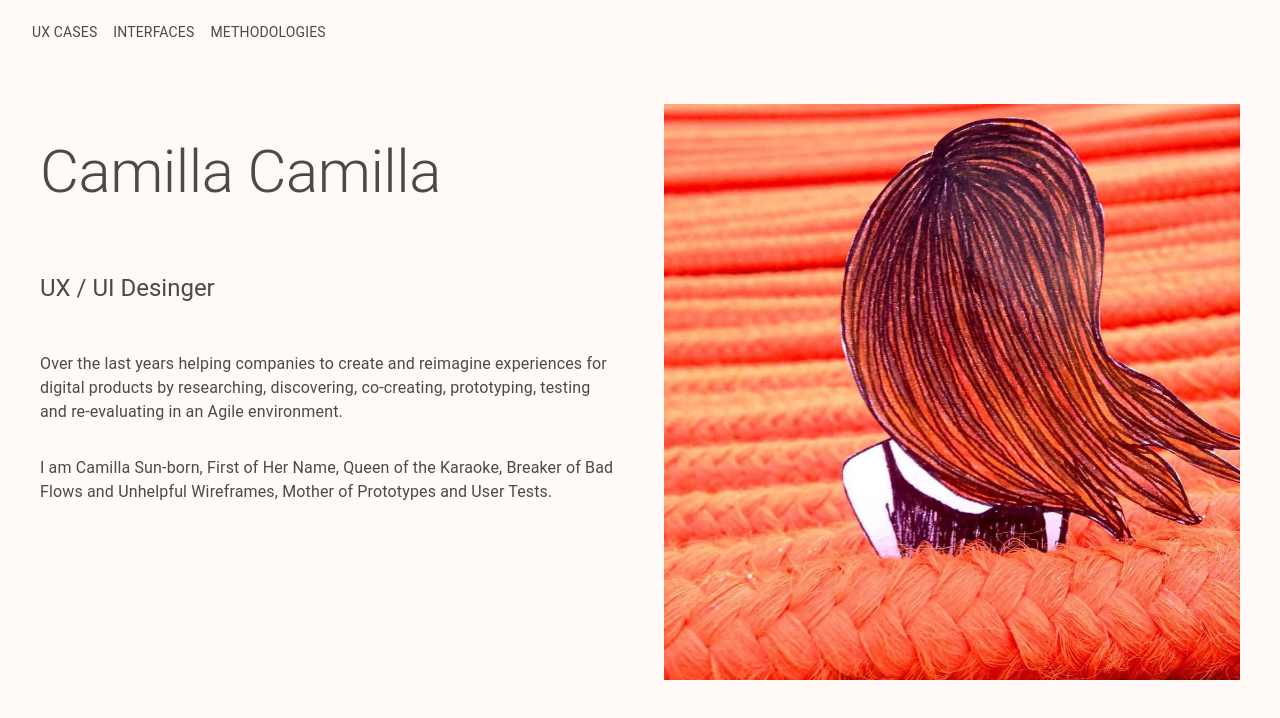
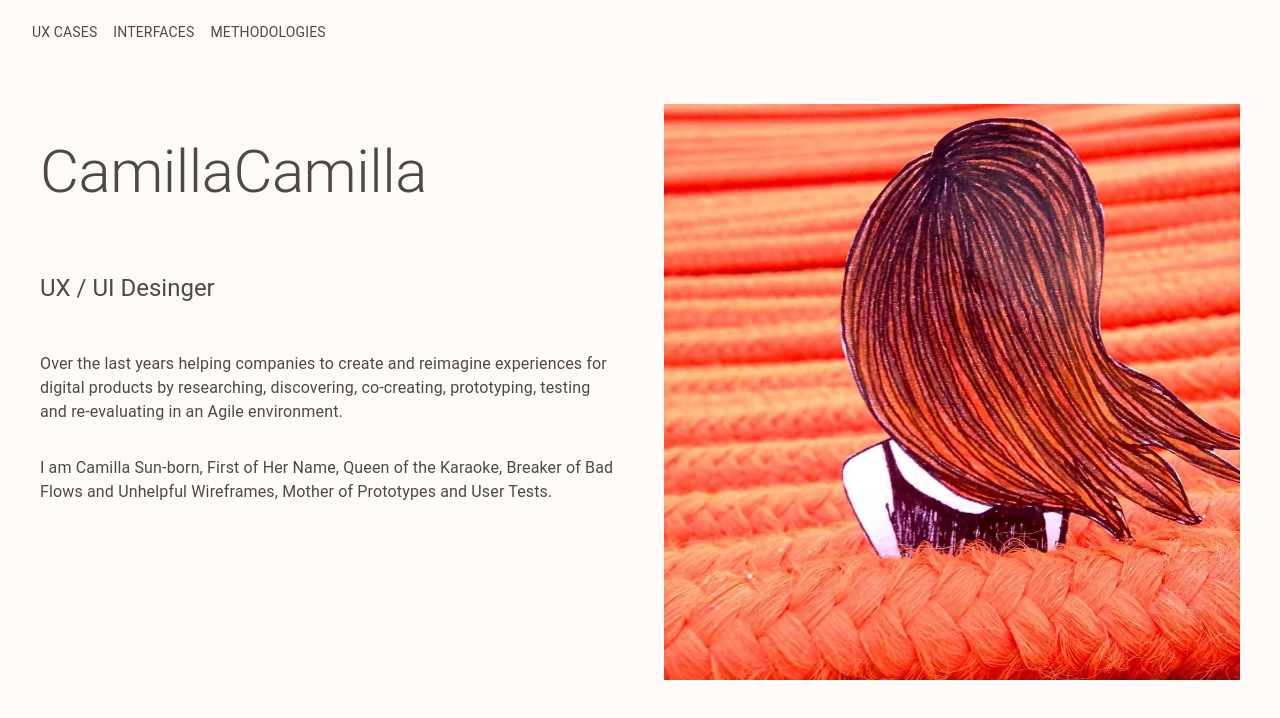
Before and after one commit to camillacamilla/portfolio, a React (Create React App) app: page / in a window 1280 px wide. Shown: the top 718 px of the page. Built offline with nearby package versions, Linux system fonts and the light colour scheme.

Commit message:
deploy to gh pages

```diff
--- a/src/components/hero/index.js
+++ b/src/components/hero/index.js
@@ -40,7 +40,7 @@ export default function Hero(props) {
             <Grid container spacing={2}>
               <Grid item xs={6}>
                 <Paper elevation='0' className={classes.paper}>
-                <Typography className={classes.title} variant="h2">Camilla Camilla</Typography>
+                <Typography className={classes.title} variant="h2">CamillaCamilla</Typography>
                 <Typography className={classes.title} variant="h5">UX / UI Desinger</Typography>
                   <Typography className={classes.text} variant="body1">Over the last years helping companies to create and reimagine experiences for digital products by researching, discovering, co-creating, prototyping, testing and re-evaluating in an Agile environment.</Typography>
                   <Typography className={classes.text} variant="body1">
```
